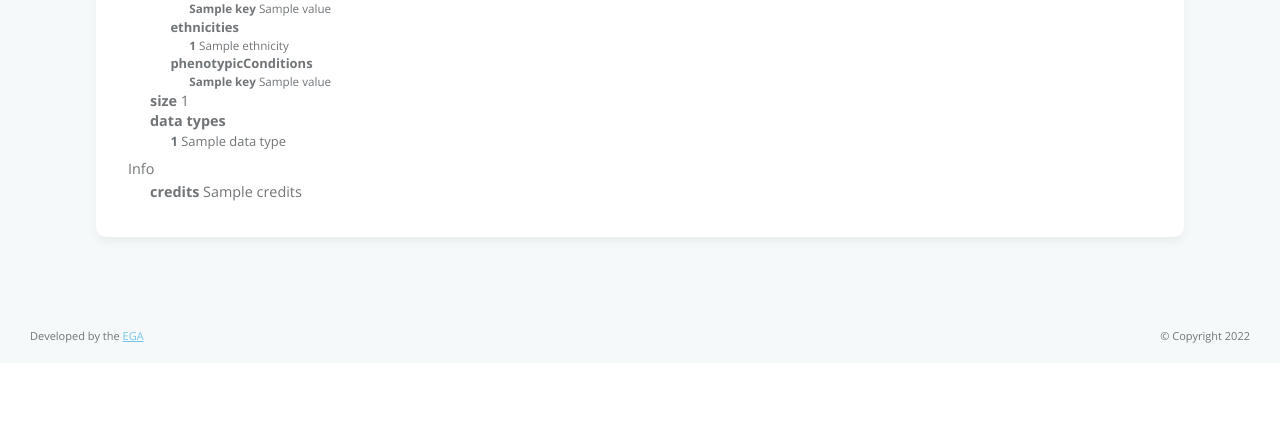
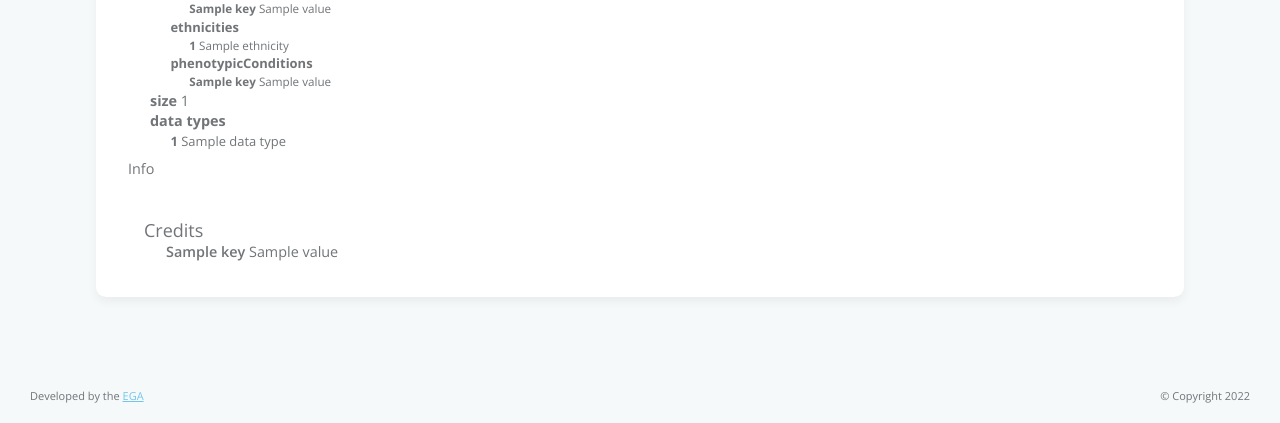
Before and after one commit to BioData-PT/beacon-2.x-training-ui, a Django app: template app/beacon/templates/beacon/cohorts_results.html in a window 1280 px wide. Shown: the part 845-1268 px from the top of the page. Before the commit the page ends 1188 px from the top, so only its background shows below. Run offline with Django 4.2, Linux system fonts and the light colour scheme; the template is opened without the code that fills it: most values are stand-ins (such as "Sample title", 1, 10 or a date in 2020); parts of the project's set-up code (start-up, migrations or seed data) failed here and were passed over; some libraries are stand-ins or nearby versions.

Commit message:
add credits

```diff
--- a/app/beacon/templates/beacon/cohorts_results.html
+++ b/app/beacon/templates/beacon/cohorts_results.html
@@ -527,10 +527,15 @@
                     <h2>Info</h2>
                     <ul>
                         {% if cohort.info.credits %}
-                        <li>
-                            <span class="strong">credits</span>
-                            <span class="content">{{cohort.credits}}</span>
-                        </li>
+                        <h3>Credits</h3>
+                        <ul>
+                            {% for key, value in cohort.info.credits.items %}
+                            <li>
+                                <span class="strong2">{{key}}</span>
+                                <span class="content">{{value}}</span>
+                            </li>
+                            {% endfor %}
+                        </ul>
                         {% endif %}
                     </ul>
                     {% endif %}
```
